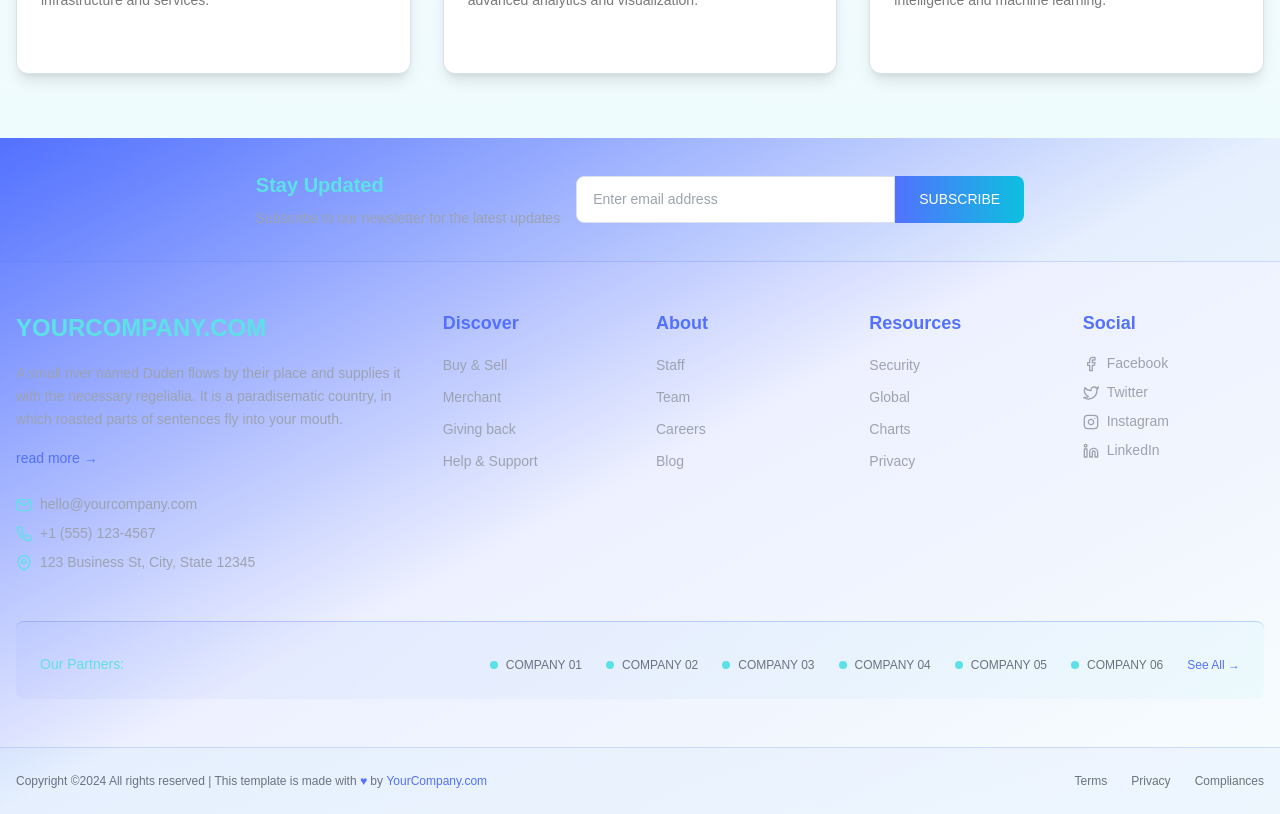
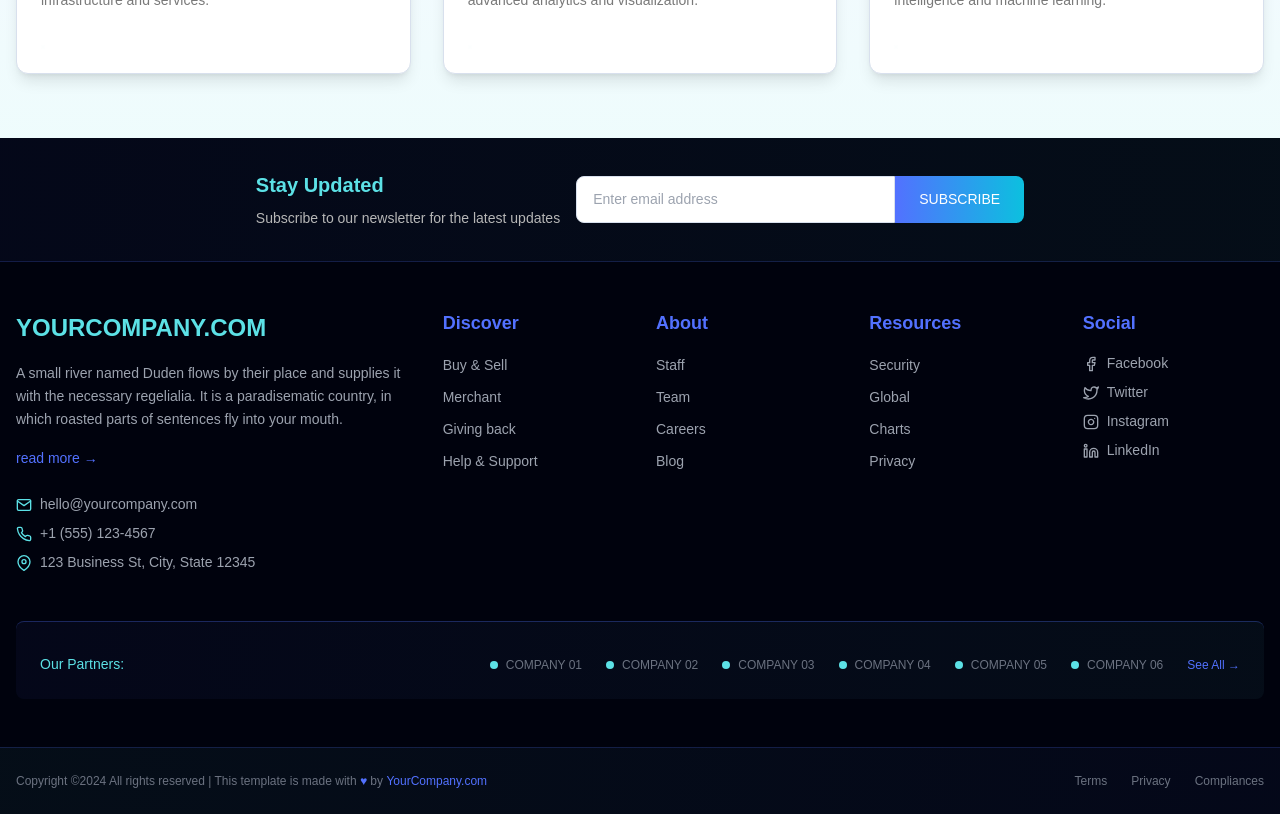
Before and after one commit to momenur/pronif, a Next.js app: page / in a window 1280 px wide. Shown: the part 1460-2274 px from the top of the page. Built offline with nearby package versions, Linux system fonts and the light colour scheme.

Commit message:
adjust footer color

```diff
--- a/src/app/(publicLayout)/layout.js
+++ b/src/app/(publicLayout)/layout.js
@@ -1,4 +1,4 @@
-import Footer from "@/components/shared-components/footer/Footer";
+import Footer from "@/components/shared-components/footer";
 import Navbar from "@/components/shared-components/navbar";
 
 const PublicLayout = ({ children }) => {
--- a/src/components/shared-components/footer/Footer.jsx
+++ b/src/components/shared-components/footer/index.jsx
@@ -47,7 +47,7 @@ const partners = [
 
 const Footer = () => {
   return (
-    <footer className="text-white bg-gradient-to-br from-primary via-primary/10 to-secondary/5">
+    <footer className="text-white bg-dark">
       {/* Newsletter Section */}
       <div className="border-b border-primary/20 bg-gradient-to-r from-primary/5 to-secondary/5">
         <div className="px-4 py-8 mx-auto max-w-7xl">
@@ -56,7 +56,7 @@ const Footer = () => {
               <h3 className="mb-2 font-semibold text-20 text-secondary">
                 Stay Updated
               </h3>
-              <p className="text-gray-400 text-14">
+              <p className="font text-border text-14">
                 Subscribe to our newsletter for the latest updates
               </p>
             </div>
--- a/tailwind.config.js
+++ b/tailwind.config.js
@@ -15,6 +15,9 @@ module.exports = {
   theme: {
     extend: {
       colors: {
+        dark: {
+          DEFAULT: "#00020d",
+        },
         border: {
           DEFAULT: "#B7B7B7",
           regular: "#797979",
```
